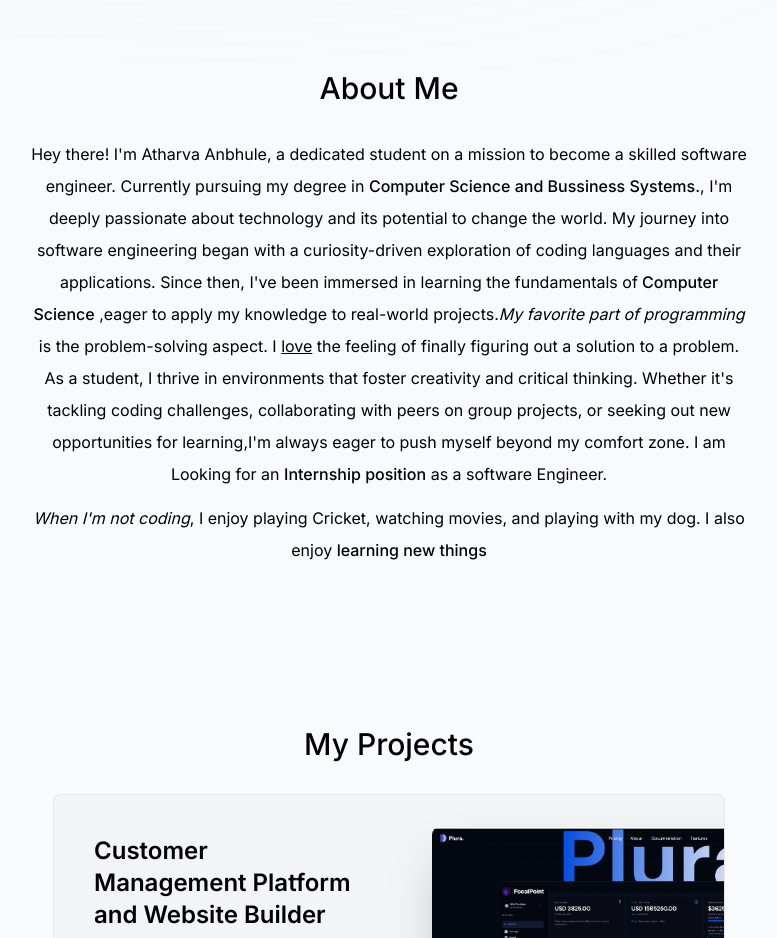
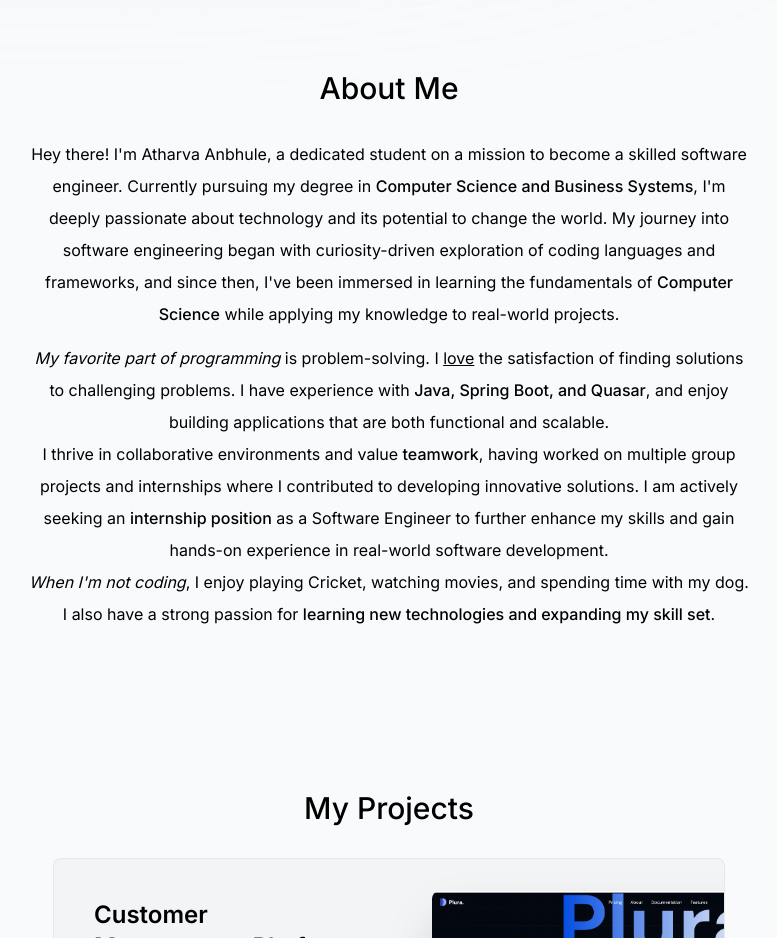
Before and after one commit to AtharvaAnbhule/portfolio, a Next.js app: page / in a window 1280 px wide. Shown: the part 820-1758 px from the top of the page, without its empty margins (251-1028 px from the left). Built offline with nearby package versions, Linux system fonts and the light colour scheme.

Commit message:
Update About.tsx

```diff
--- a/components/About.tsx
+++ b/components/About.tsx
@@ -13,21 +13,22 @@ export default function About() {
     <motion.section ref={ref}  initial={{opacity:0,y:100}} animate={{opacity:1,y:0}} id="about" transition={{delay:0.175}} className='mb-28 max-w-[45rem] text-center leading-8 sm:mb-40 scroll-mt-28 dark:text-white'>
         <SectionHeading>About me</SectionHeading>
         <p className='mb-3'>
-        Hey there! I'm Atharva Anbhule, a dedicated student on a mission to become a skilled software engineer. Currently pursuing my degree in{" "}
-        <span className="font-medium">Computer Science and Bussiness Systems.</span>,  I'm deeply passionate about technology and its potential to change the world.{" "} My journey into software engineering began with a curiosity-driven exploration of coding languages and their applications. Since then, I've been immersed in learning the fundamentals of
-        <span className="font-medium"> Computer Science</span>{" "},eager to apply my knowledge to real-world projects.
-        <span className="italic">My favorite part of programming</span> is the
-        problem-solving aspect. I <span className="underline">love</span> the
-        feeling of finally figuring out a solution to a problem.
-        As a student, I thrive in environments that foster creativity and critical thinking. Whether it's tackling coding challenges, collaborating with peers on group projects, or seeking out new opportunities for learning,I'm always eager to push myself beyond my comfort zone. I am Looking for an{" "}
-        <span className="font-medium">Internship position</span> as a software
-        Engineer.
-        </p>
+       Hey there! I'm Atharva Anbhule, a dedicated student on a mission to become a skilled software engineer. Currently pursuing my degree in{" "}
+<span className="font-medium">Computer Science and Business Systems</span>, I'm deeply passionate about technology and its potential to change the world. My journey into software engineering began with curiosity-driven exploration of coding languages and frameworks, and since then, I've been immersed in learning the fundamentals of{" "}
+<span className="font-medium">Computer Science</span> while applying my knowledge to real-world projects.
+</p>
 
-        <p>
-        <span className="italic">When I'm not coding</span>, I enjoy playing
-        Cricket, watching movies, and playing with my dog. I also enjoy{" "}
-        <span className="font-medium">learning new things</span>
+<p>
+<span className="italic">My favorite part of programming</span> is problem-solving. I <span className="underline">love</span> the satisfaction of finding solutions to challenging problems. I have experience with <span className="font-medium">Java, Spring Boot, and Quasar</span>, and enjoy building applications that are both functional and scalable.
+</p>
+
+<p>
+I thrive in collaborative environments and value <span className="font-medium">teamwork</span>, having worked on multiple group projects and internships where I contributed to developing innovative solutions. I am actively seeking an <span className="font-medium">internship position</span> as a Software Engineer to further enhance my skills and gain hands-on experience in real-world software development.
+</p>
+
+<p>
+<span className="italic">When I'm not coding</span>, I enjoy playing Cricket, watching movies, and spending time with my dog. I also have a strong passion for <span className="font-medium">learning new technologies and expanding my skill set</span>.
+
 
         </p>
     </motion.section>
```
